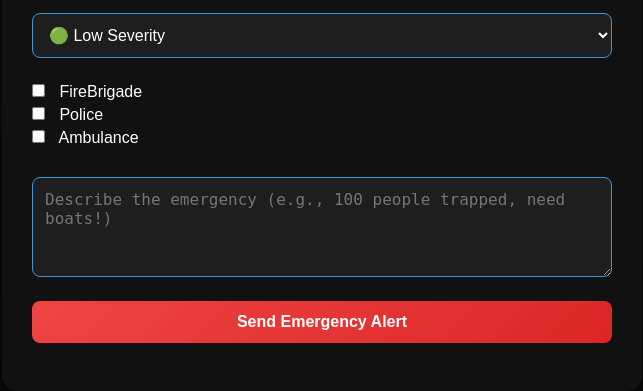
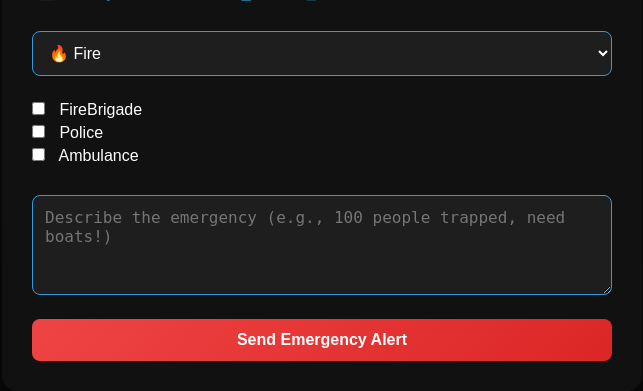
Before and after one commit to 21aansh06/ResQForce, a Flask app: page /client in a window 1280 px wide. Shown: the part 409-800 px from the top of the page, without its empty margins (318-961 px from the left). Run offline with Flask 3, Linux system fonts and the light colour scheme; some libraries are stand-ins or nearby versions.

Commit message:
change tag instead of severity

```diff
--- a/templates/client.html
+++ b/templates/client.html
@@ -9,6 +9,7 @@
 </head>
 <body>
     <div id="map"></div>
+
     <style>
         .report-box {
             width: 50%;
@@ -76,11 +77,11 @@
 
     <div class="report-box">
         <h3>🚨 Report Emergency</h3>
-        <form action="/submit" method="post" onsubmit="reportEmergency(event)">
-            <select id="severity" name="severity" required>
-                <option value="low">🟢 Low Severity</option>
-                <option value="medium">🟡 Medium Severity</option>
-                <option value="high">🔴 High Severity</option>
+        <form onsubmit="reportEmergency(event)">
+            <select id="tagDropdown">
+                <option value="fire">🔥 Fire</option>
+                <option value="flood">🌊 Flood</option>
+                <option value="accident">🚨 Accident</option>
             </select>
 
             <div class="checkbox-group">
@@ -97,10 +98,8 @@
             ></textarea>
 
             <button type="submit">Send Emergency Alert</button>
-        </form>
+        </form>
     </div>
-
-
 
     <script src="https://unpkg.com/leaflet@1.7.1/dist/leaflet.js"></script>
     <script>
@@ -120,26 +119,24 @@
             navigator.geolocation.getCurrentPosition(async pos => {
                 const lat = pos.coords.latitude;
                 const lng = pos.coords.longitude;
+                const description = document.getElementById('description').value;
+                const tag = document.getElementById('tagDropdown').value;
 
                 const response = await fetch('/api/report_emergency', {
                     method: 'POST',
-                    headers: {'Content-Type': 'application/json'},
-                    body: JSON.stringify({
-                        lat,
-                        lng,
-                        description: document.getElementById('description').value,
-                        severity: document.getElementById('severity').value
-                    })
+                    headers: { 'Content-Type': 'application/json' },
+                    body: JSON.stringify({ lat, lng, description, tag })
                 });
 
                 if (response.ok) {
                     alert('Emergency reported successfully! Help is on the way.');
                     map.setView([lat, lng], 15);
                     L.marker([lat, lng]).addTo(map)
-                        .bindPopup('🚨 Emergency Reported Here').openPopup();
+                        .bindPopup(`🚨 ${tag.charAt(0).toUpperCase() + tag.slice(1)} Emergency`).openPopup();
 
                     document.getElementById('description').value = '';
-                    document.getElementById('severity').value = 'low';
+                } else {
+                    alert('Failed to report emergency.');
                 }
             }, () => {
                 alert("Please enable location access to report emergency!");
```
